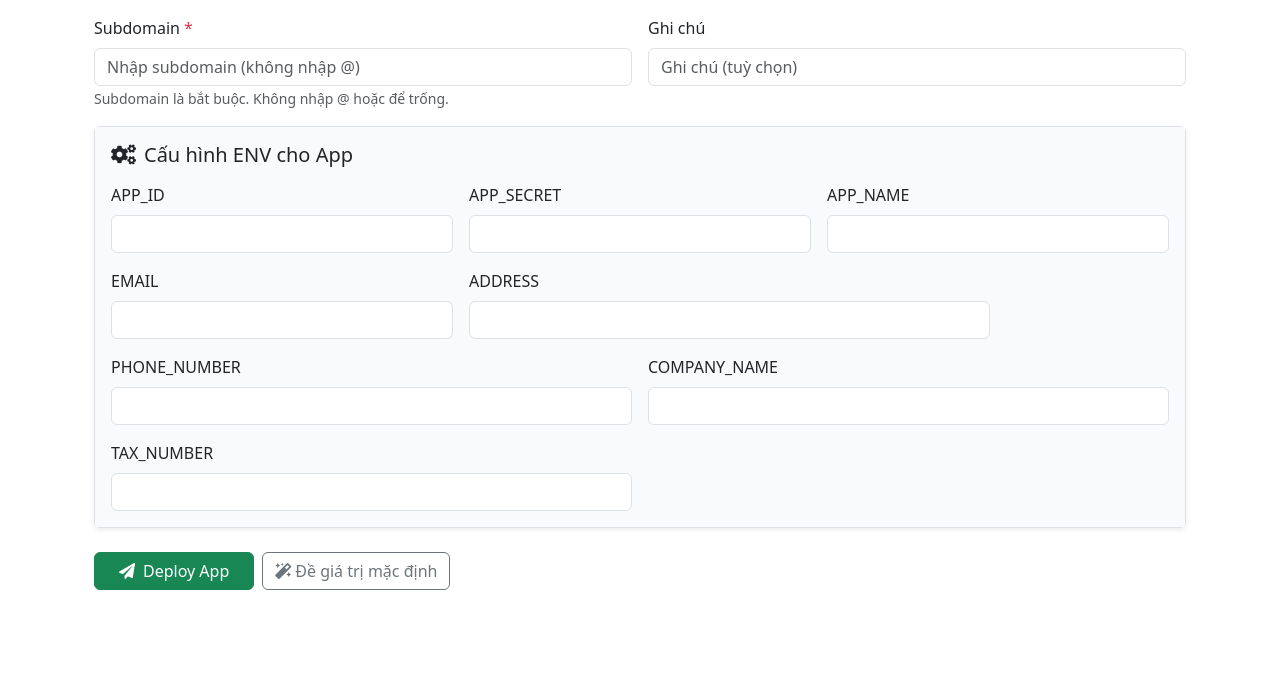
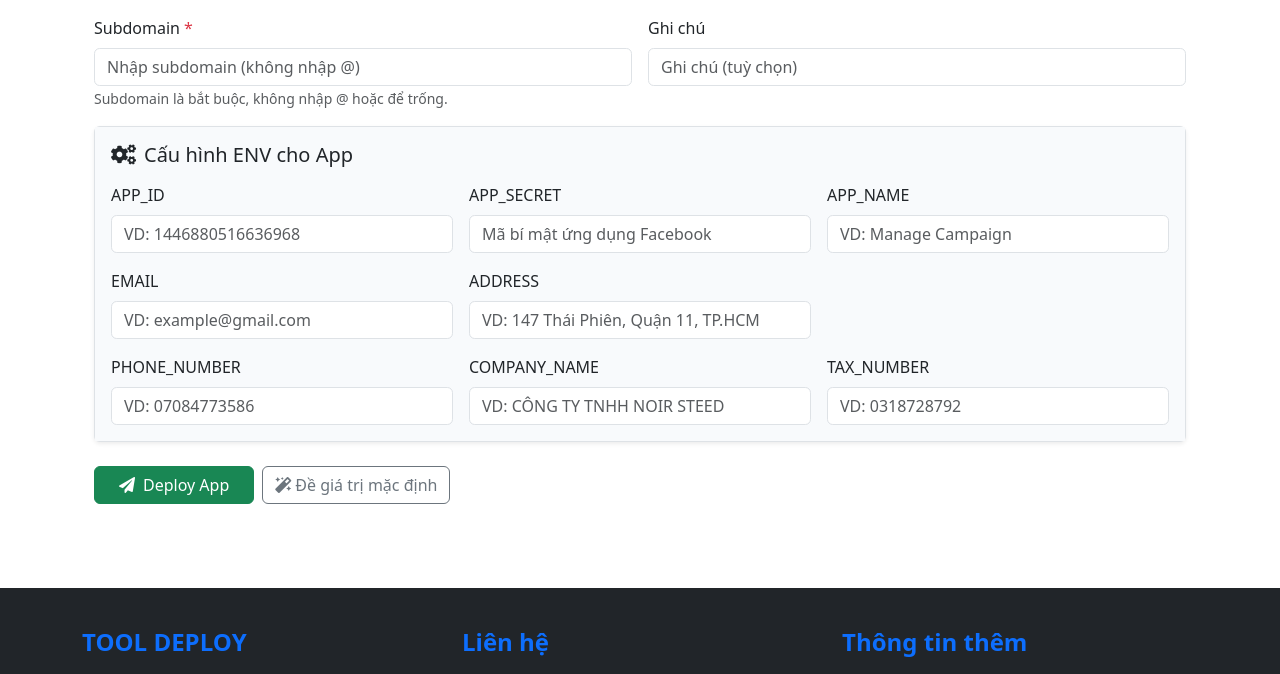
Before and after one commit to TrinhChung/ToolDeploy, a Flask app: page /deployed_app/deploy in a window 1280 px wide. Shown: the part 276-950 px from the top of the page. Run offline with Flask 3, Linux system fonts and the light colour scheme; the visitor is signed in with stand-in values (Sample User, id 1); data that the repository does not hold is empty; some libraries are stand-ins or nearby versions.

Commit message:
change ui

```diff
--- a/templates/deployed_app/deploy_app.html
+++ b/templates/deployed_app/deploy_app.html
@@ -4,7 +4,7 @@
 {% block content %}
 <div class="container py-4">
 	<h2 class="mb-4"><i class="fa fa-plus text-primary me-2"></i>Deploy App Mới</h2>
-	<form method="POST" id="deployAppForm" novalidate>
+	<form method="POST" id="deployAppForm" novalidate autocomplete="off">
 		{{ form.hidden_tag() }}
 		<div class="row g-3 mb-3">
 			<div class="col-md-6">
@@ -18,7 +18,7 @@
 			<div class="col-md-6">
 				{{ form.subdomain.label(class="form-label") }}<span class="text-danger ms-1">*</span>
 				{{ form.subdomain(class="form-control", required=True, placeholder="Nhập subdomain (không nhập @)") }}
-				<small class="form-text text-muted">Subdomain là bắt buộc. Không nhập @ hoặc để trống.</small>
+				<small class="form-text text-muted">Subdomain là bắt buộc, không nhập @ hoặc để trống.</small>
 				<div class="invalid-feedback" id="subdomainError"></div>
 			</div>
 			<div class="col-md-6">
@@ -33,39 +33,43 @@
 				<div class="row g-3">
 					<div class="col-md-4">
 						{{ form.APP_ID.label(class="form-label") }}
-						{{ form.APP_ID(class="form-control") }}
+						{{ form.APP_ID(class="form-control", placeholder="VD: 1446880516636968") }}
 					</div>
 					<div class="col-md-4">
 						{{ form.APP_SECRET.label(class="form-label") }}
-						{{ form.APP_SECRET(class="form-control") }}
+						{{ form.APP_SECRET(class="form-control", placeholder="Mã bí mật ứng dụng Facebook") }}
 					</div>
 					<div class="col-md-4">
 						{{ form.APP_NAME.label(class="form-label") }}
-						{{ form.APP_NAME(class="form-control") }}
+						{{ form.APP_NAME(class="form-control", placeholder="VD: Manage Campaign") }}
+					</div>
+
+					<div class="col-md-4">
+						{{ form.EMAIL.label(class="form-label") }}
+						{{ form.EMAIL(class="form-control", placeholder="VD: example@gmail.com") }}
 					</div>
 					<div class="col-md-4">
-						{{ form.EMAIL.label(class="form-label") }}
-						{{ form.EMAIL(class="form-control") }}
+						{{ form.ADDRESS.label(class="form-label") }}
+						{{ form.ADDRESS(class="form-control", placeholder="VD: 147 Thái Phiên, Quận 11, TP.HCM") }}
 					</div>
-					<div class="col-md-6">
-						{{ form.ADDRESS.label(class="form-label") }}
-						{{ form.ADDRESS(class="form-control") }}
+					<div class="col-md-4"></div> <!-- div trống để cân bằng hàng -->
+
+					<div class="col-md-4">
+						{{ form.PHONE_NUMBER.label(class="form-label") }}
+						{{ form.PHONE_NUMBER(class="form-control", placeholder="VD: 07084773586") }}
 					</div>
-					<div class="col-md-6">
-						{{ form.PHONE_NUMBER.label(class="form-label") }}
-						{{ form.PHONE_NUMBER(class="form-control") }}
+					<div class="col-md-4">
+						{{ form.COMPANY_NAME.label(class="form-label") }}
+						{{ form.COMPANY_NAME(class="form-control", placeholder="VD: CÔNG TY TNHH NOIR STEED") }}
 					</div>
-					<div class="col-md-6">
-						{{ form.COMPANY_NAME.label(class="form-label") }}
-						{{ form.COMPANY_NAME(class="form-control") }}
-					</div>
-					<div class="col-md-6">
+					<div class="col-md-4">
 						{{ form.TAX_NUMBER.label(class="form-label") }}
-						{{ form.TAX_NUMBER(class="form-control") }}
+						{{ form.TAX_NUMBER(class="form-control", placeholder="VD: 0318728792") }}
 					</div>
 				</div>
 			</div>
 		</div>
+
 
 		<div class="d-flex gap-2 mt-3">
 			<button type="submit" class="btn btn-success px-4">
@@ -95,7 +99,6 @@
 	});
 
 	document.getElementById('btnDefaultEnv').addEventListener('click', function () {
-		// Gán giá trị mặc định vào các trường
 		document.querySelector('input[name="EMAIL"]').value = "chungtrinh2k2@gmail.com";
 		document.querySelector('input[name="ADDRESS"]').value = "147 Thái Phiên, Phường 9, Quận 11, TP.HCM, Việt Nam";
 		document.querySelector('input[name="PHONE_NUMBER"]').value = "07084773586";
@@ -113,6 +116,11 @@
 		font-weight: 500;
 	}
 
+	.form-control,
+	.form-select {
+		border-radius: 0.35rem;
+	}
+
 	.btn-success {
 		min-width: 140px;
 	}
```
